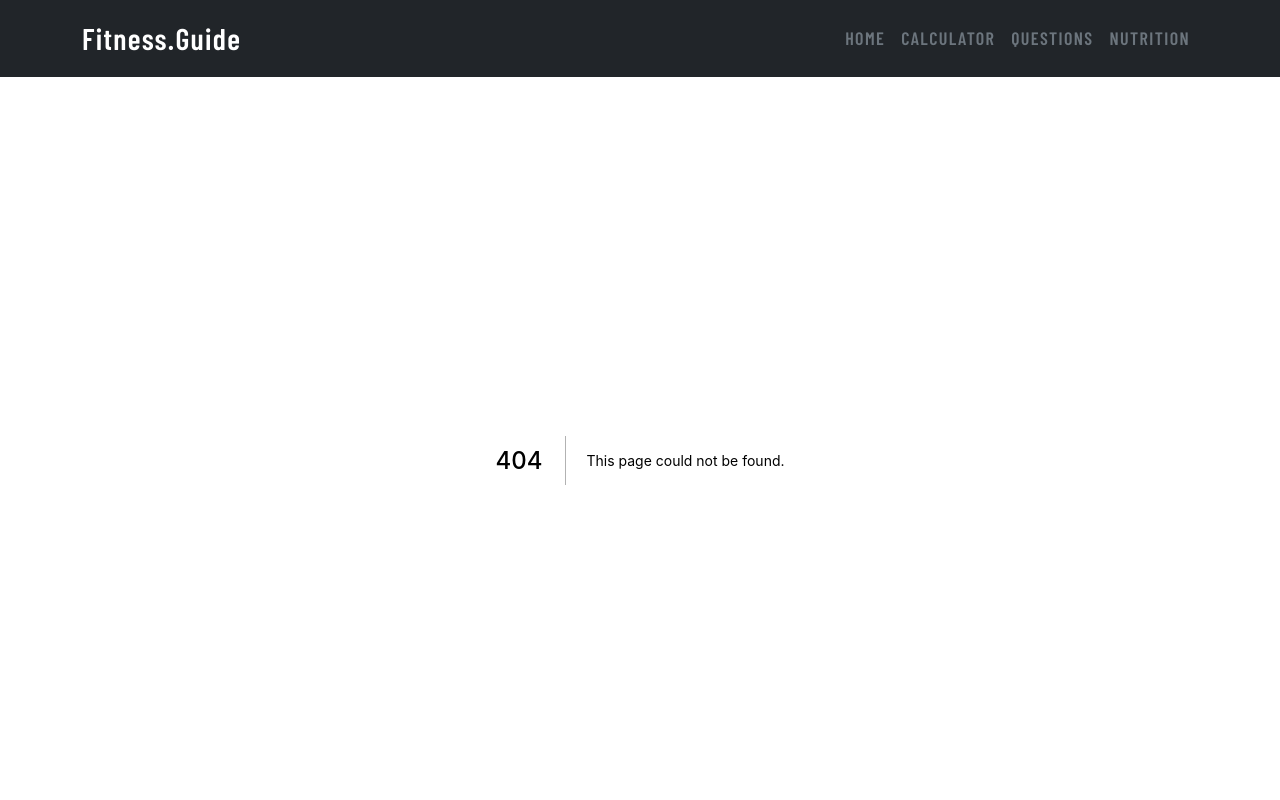
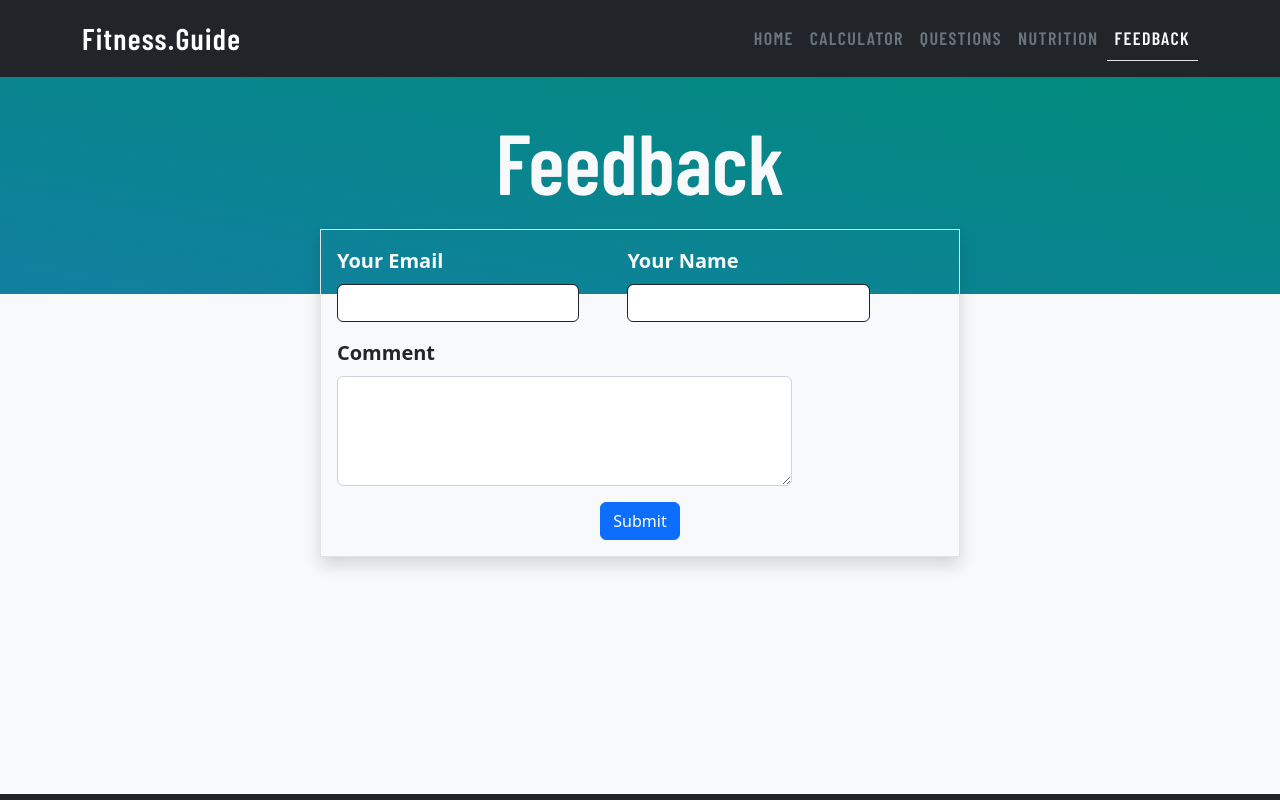
Before and after one commit to Hope143/Fitness-Calculation, a Next.js app: page /feedback in a window 1280 px wide. Before the commit this address had no page. Shown: the top 800 px of the page. Built offline with nearby package versions, Linux system fonts and the light colour scheme.

Commit message:
added feedback with form

```diff
--- /dev/null
+++ b/components/feedback/newComment.js
@@ -0,0 +1,69 @@
+import classes from "./newComment.module.css";
+import { useRef } from "react";
+
+function NewComment() {
+  const emailRef = useRef();
+  const nameRef = useRef();
+  const commentRef = useRef();
+
+  function commentSubmitHandler(event) {
+    event.preventDefault();
+    const enteredEmail = emailRef.current.value;
+    const enteredName = nameRef.current.value;
+    const enteredComment = commentRef.current.value;
+
+    console.log(enteredEmail);
+  }
+
+  return (
+    <div className={`border p-3 m-auto shadow ${classes.container}`}>
+      <form onSubmit={commentSubmitHandler}>
+        <div className="d-block d-sm-flex mb-3">
+          <div className={`me-5 ${classes.emailContainer}`}>
+            <label
+              className={`text-light me-4 fs-5 fw-bold mb-2 ${classes.emailLabel}`}
+            >
+              Your Email
+            </label>
+            <input
+              className="form-control border-dark"
+              type="email"
+              ref={emailRef}
+              required
+            />
+          </div>
+          <div className={classes.emailContainer}>
+            <label
+              className={`text-light me-4 fs-5 fw-bold mb-2 ${classes.emailLabel}`}
+            >
+              Your Name
+            </label>
+            <input
+              className="form-control border-dark"
+              type="text"
+              ref={nameRef}
+              required
+            />
+          </div>
+        </div>
+        <label className="text-dark me-4 fs-5 fw-bold mb-2">Comment</label>
+        <div className="">
+          <textarea
+            className={`form-control w-75 ${classes.comment}`}
+            cols="20"
+            rows="4"
+            ref={commentRef}
+            required
+          ></textarea>
+        </div>
+        <div className="d-flex mt-3">
+          <button type="submit" className="btn btn-primary btn m-auto ">
+            Submit
+          </button>
+        </div>
+      </form>
+    </div>
+  );
+}
+
+export default NewComment;
--- /dev/null
+++ b/components/feedback/newComment.module.css
@@ -0,0 +1,47 @@
+.topContainer {
+  height: 500px;
+}
+
+.container {
+  position: absolute;
+  top: -65px;
+  left: 25%;
+  width: 50%;
+}
+
+.emailContainer {
+  width: 40%;
+}
+
+@media screen and (max-width: 1175px) {
+  .container {
+    width: 60%;
+    left: 22%;
+  }
+}
+
+@media screen and (max-width: 950px) {
+  .container {
+    width: 73%;
+    left: 12%;
+  }
+
+  .comment {
+    width: 100% !important;
+  }
+}
+
+@media screen and (max-width: 576px) {
+  .container {
+    position: static;
+    width: 100%;
+  }
+  .emailLabel {
+    color: #212529 !important;
+  }
+
+  .emailContainer {
+    margin-right: 1rem !important;
+    width: 100%;
+  }
+}
--- a/components/footer/footer.js
+++ b/components/footer/footer.js
@@ -4,7 +4,7 @@ import { useRouter } from "next/router";
 function Footer() {
   const router = useRouter().pathname;
 
-  console.log(router);
+  const home = router === "/";
 
   return (
     <div className="bg-dark text-light px-3 py-5 px-sm-5 py-sm-5 position-relative">
@@ -88,7 +88,7 @@ function Footer() {
             type="button"
             className="btn btn-secondary btn-lg rounded-circle"
           >
-            <a className="text-light" href="#home">
+            <a className="text-light" href={home ? "/#home" : "/nutrition"}>
               <i className="bi bi-arrow-up-circle fs-2"></i>
             </a>
           </button>
--- a/components/navbar/navbar.js
+++ b/components/navbar/navbar.js
@@ -79,6 +79,20 @@ function Navbar() {
                   Nutrition
                 </li>
               </Link>
+              <Link href="/feedback" className="nav-link">
+                <li
+                  data-bs-toggle="collapse"
+                  data-bs-target="#navmenu"
+                  className={`nav-item p-2 link-secondary ${
+                    router.asPath === "/feedback"
+                      ? "link-light border-bottom"
+                      : ""
+                  }`}
+                  w
+                >
+                  Feedback
+                </li>
+              </Link>
             </ul>
           </div>
         </div>
--- a/components/nutrition/articleDetails.js
+++ b/components/nutrition/articleDetails.js
@@ -18,7 +18,7 @@ function ArticleDetails({ article }) {
   }
 
   return (
-    <div>
+    <div id="nutrition">
       <div className="row mb-3">
         <div className="col-12 col-xl-6">
           <h3 className="fs-1 mb-3">{article.title}</h3>
--- /dev/null
+++ b/pages/feedback.js
@@ -0,0 +1,24 @@
+import NewComment from "../components/feedback/newComment";
+import classes from "../components/ui/nutritionHeader.module.css";
+import comment from "../components/feedback/newComment.module.css";
+
+function Feedback() {
+  return (
+    <div className="h-100">
+      <div className={`w-100 text-light text-center ${classes.topTitle}`}>
+        <h2 className={`${classes.title}`}>Feedback</h2>
+      </div>
+      <div
+        className={`p-3 p-sm-5 bg-light text-dark position-relative ${comment.topContainer}`}
+      >
+        <div className="container">
+          <div>
+            <NewComment />
+          </div>
+        </div>
+      </div>
+    </div>
+  );
+}
+
+export default Feedback;
--- a/pages/index.js
+++ b/pages/index.js
@@ -1,7 +1,5 @@
-import Navbar from "../components/navbar/navbar";
 import FrontPage from "../components/frontpage/frontpage";
 import Calculation from "../components/calculation/calculation";
-import Footer from "../components/footer/footer";
 import Questions from "../components/questions/questions";
 
 function HomePage() {
```
